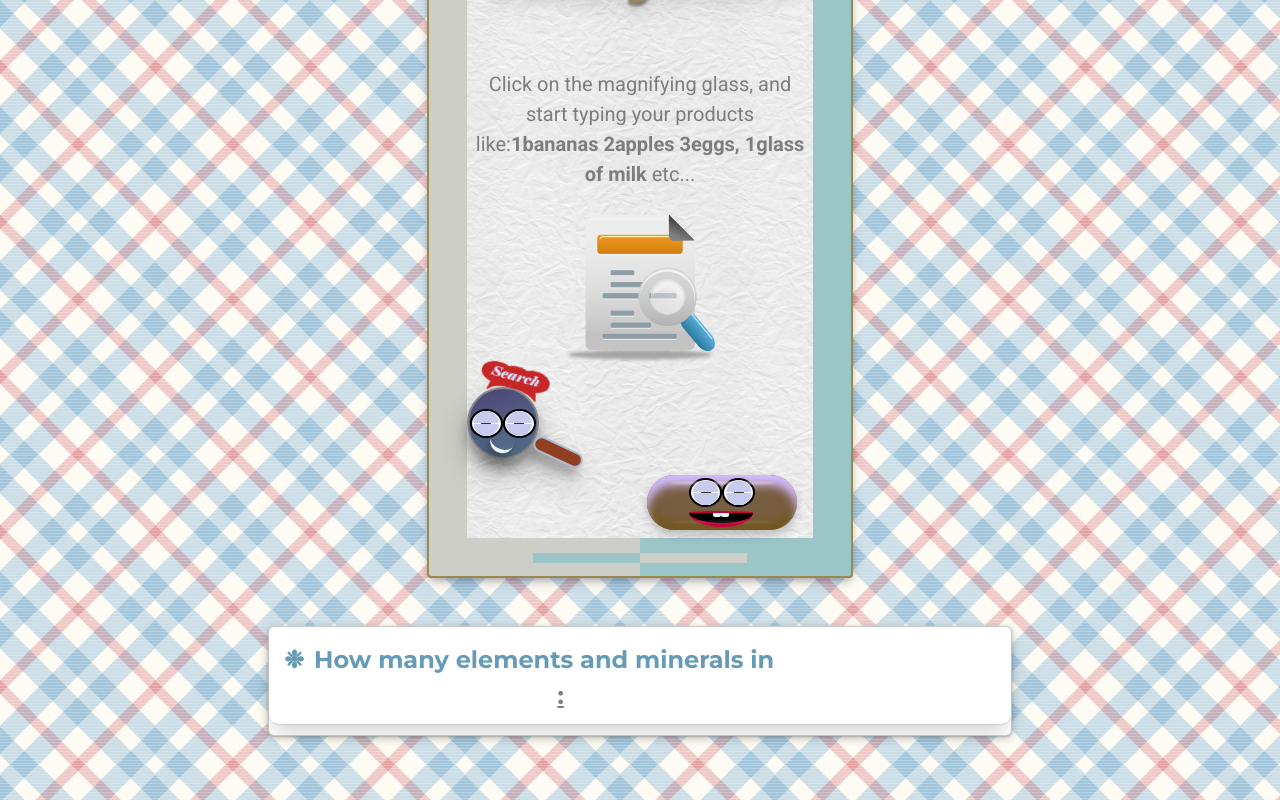
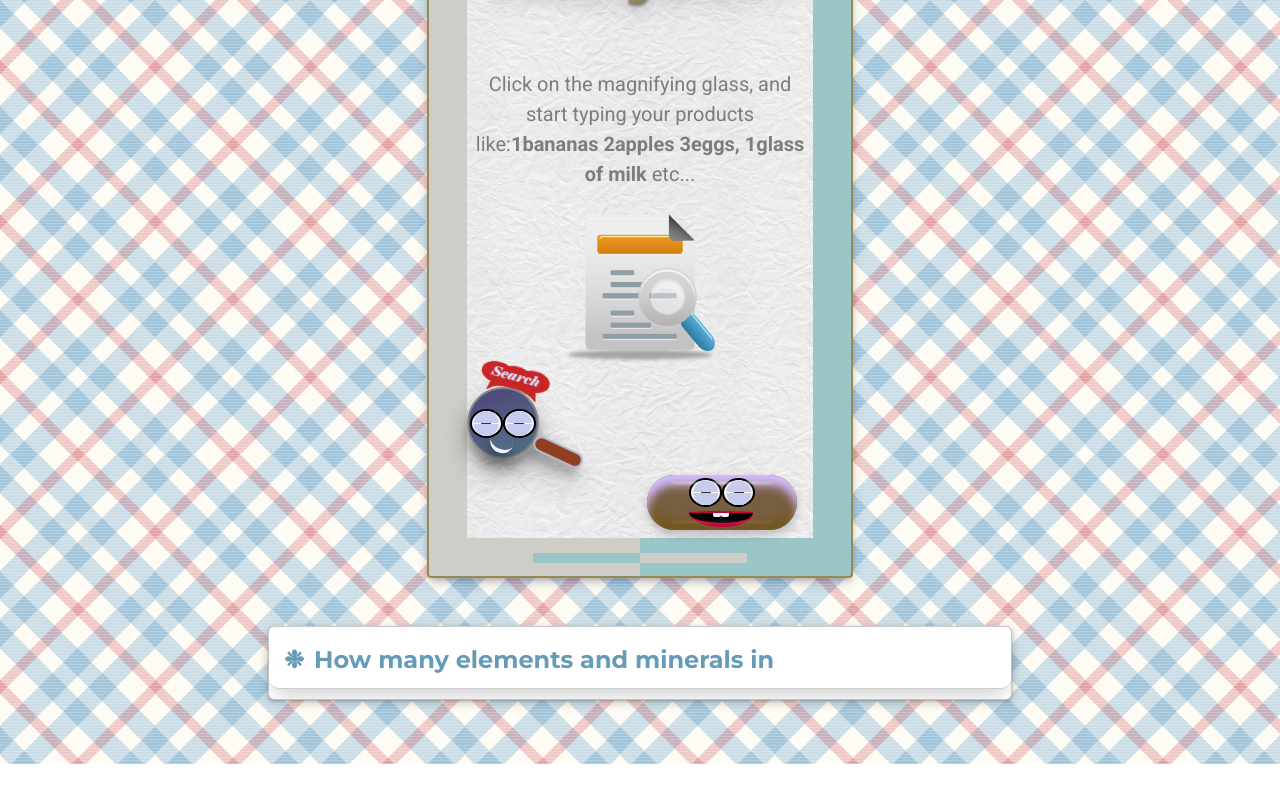
Before and after one commit to Alike73/RECIPE-RADAR-PRO, a React (Create React App) app: page /nutrition_analysis in a window 1280 px wide. Shown: the part 369-1169 px from the top of the page. After the commit the page ends 1133 px from the top, so only its background shows below. Built offline with nearby package versions, Linux system fonts and the light colour scheme.

Commit message:
Updated list items style

```diff
--- a/src/Components/NutritionAnalysis/NutritionAnalysis.js
+++ b/src/Components/NutritionAnalysis/NutritionAnalysis.js
@@ -116,7 +116,7 @@ const NutritionAnalysis = () => {
           <ul className="menu text-start card">
             <li>
             How many elements and minerals in
-            <span className='ms-1 text-center text-decoration-underline'>{ mySearch }:</span>
+            <span className='ms-1 text-center text-decoration-underline'>{ mySearch }</span>
             </li>
             {
               myNutrition && <li className='border-bottom fs-3 fw-bold'><span>"Total calories:"</span><b>{myNutrition.calories} kcal</b></li>
```
